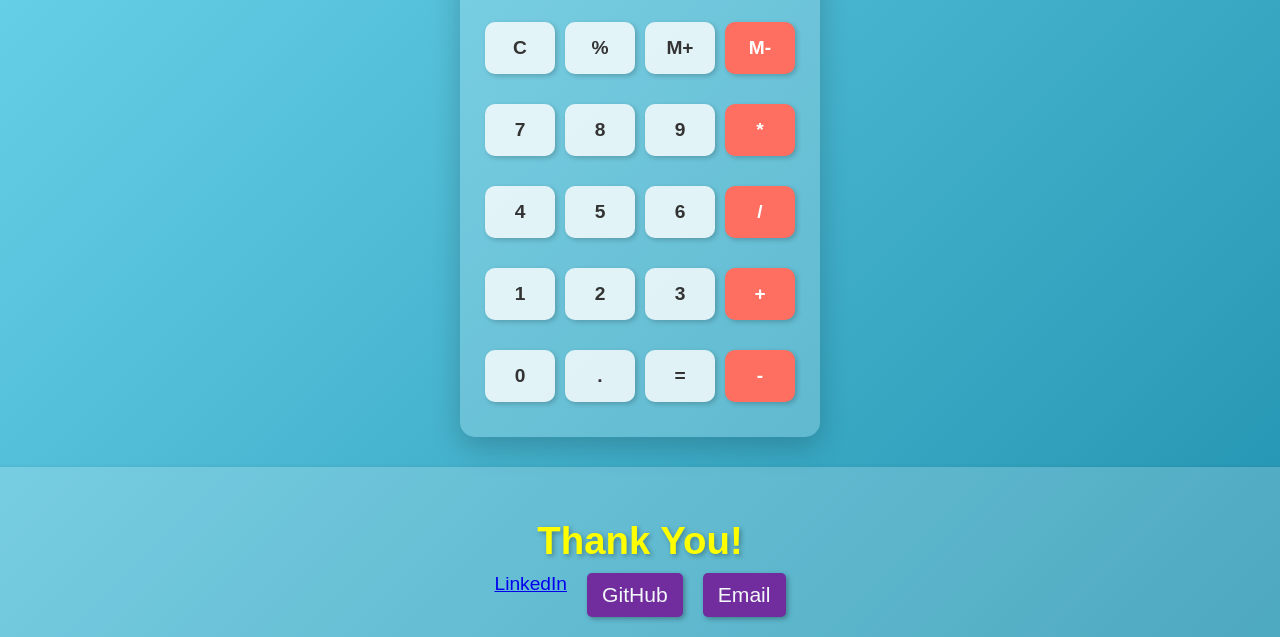
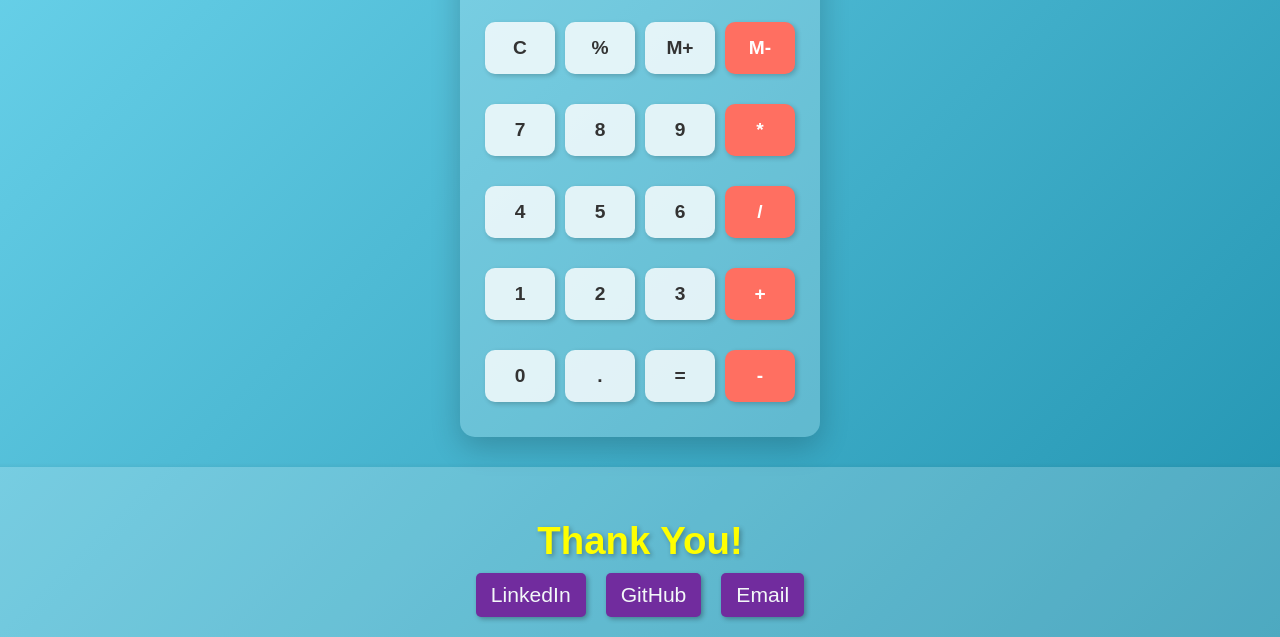
Before and after one commit to manishtiwari-45/Calculator, a plain HTML site: page index.html in a window 1280 px wide. Shown: the part 208-845 px from the top of the page. Drawn offline with Linux system fonts and the light colour scheme.

Commit message:
Update index.html

```diff
--- a/index.html
+++ b/index.html
@@ -52,7 +52,7 @@
     <footer class="footer">
         <h2 id="thank">Thank You!</h2>
         <div class="footer-links">
-            <a href="https://www.linkedin.com/in/manish-kumar-tiwari-948b27323?utm_source=share&utm_campaign=share_via&utm_content=profile&utm_medium=android_app">LinkedIn</a>
+            <a href="https://shorturl.at/RREye" class="footer-link">LinkedIn</a>
             <a href="https://github.com/manishtiwari-45" target="_blank" class="footer-link">GitHub</a>
             <a href="mailto:manishtiwari2578@gmail.com" class="footer-link">Email</a>
         </div>
```
